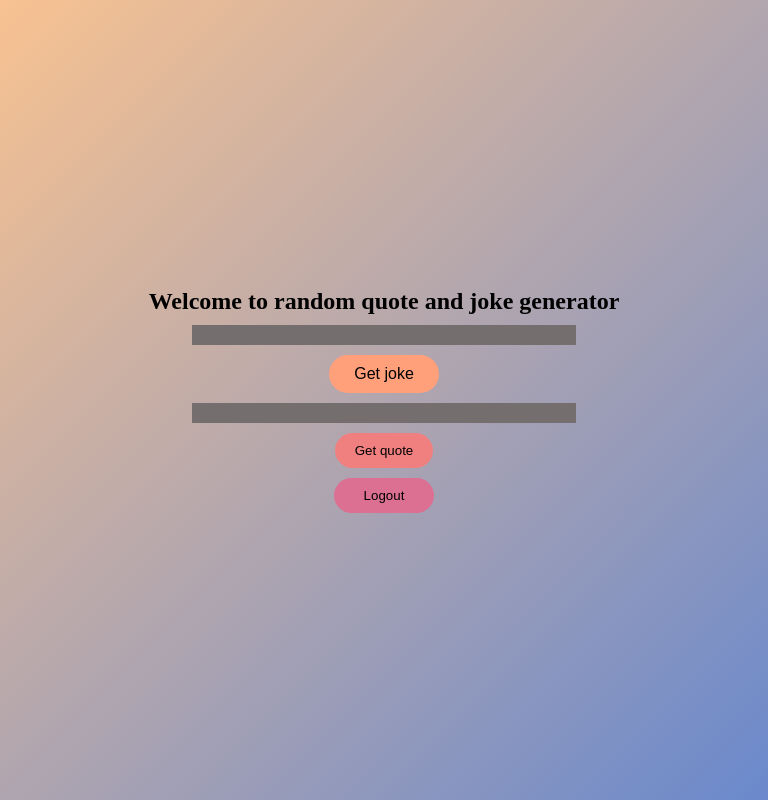
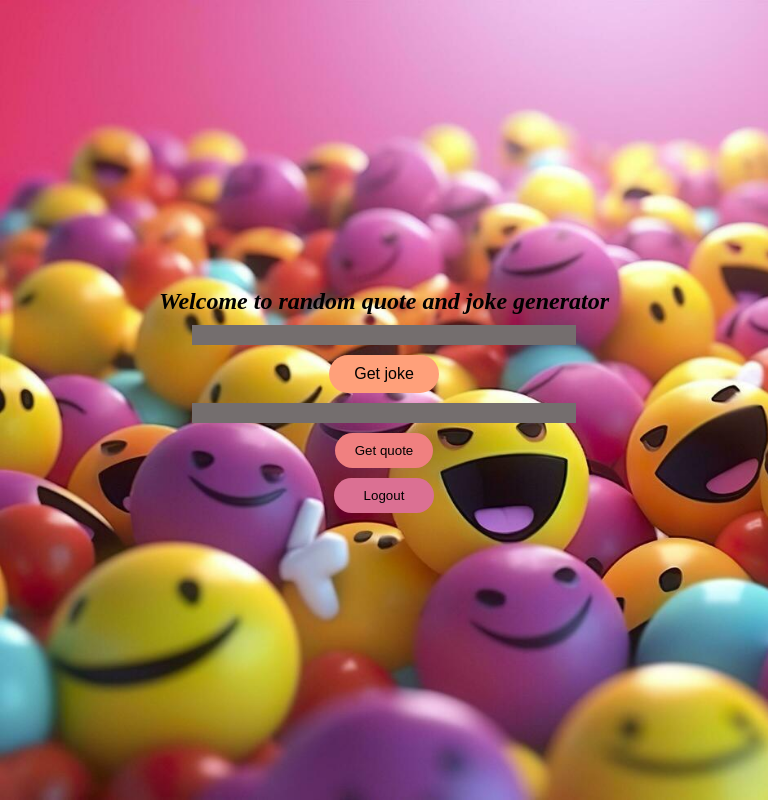
Before and after one commit to pujithadev123/JAVASCRIPTPROJECT, a plain HTML site: page code/index.html in a window 768 px wide. Drawn offline with Linux system fonts and the light colour scheme.

Commit message:
changes are commited

```diff
--- a/code/Random-quote-joke.css
+++ b/code/Random-quote-joke.css
@@ -11,10 +11,14 @@ body {
   gap: 15px;
   height: 100vh;
   width: 100vw;
-  background: linear-gradient(135deg, #f8c291, #6a89cc);
+  /* background: linear-gradient(135deg, #f8c291, #6a89cc); */
+  background-image: url(../laugh-3.jpg);
+  background-size: cover;
+  background-repeat: no-repeat;
 }
 h2{
   text-align: center;
+  font-style: italic;
 }
 #jokebtn {
   border: none;
@@ -62,11 +66,15 @@ h2{
     gap: 10px;
     height: 100vh;
     width: 100vw;
-    background: linear-gradient(135deg, #f8c291, #6a89cc);
+    /* background: linear-gradient(135deg, #f8c291, #6a89cc); */
+    background-image: url(../laugh-3.jpg);
+    background-size: cover;
+    background-repeat: no-repeat;
   }
   h2{
     text-align: center;
     font-size: 1rem;
+    font-style: italic;
   }
   #text {
     font-size: 0.9rem;
@@ -126,11 +134,15 @@ h2{
     gap: 10px;
     height: 100vh;
     width: 100vw;
-    background: linear-gradient(135deg, #f8c291, #6a89cc);
+    /* background: linear-gradient(135deg, #f8c291, #6a89cc); */
+    background-image: url(../laugh-3.jpg);
+    background-size: cover;
+    background-repeat: no-repeat;
   }
   h2{
     text-align: center;
     font-size: 1.5rem;
+    font-style: italic;
   }
   #text {
     font-size: 1rem;
@@ -190,11 +202,15 @@ h2{
     gap: 10px;
     height: 100vh;
     width: 100vw;
-    background: linear-gradient(135deg, #f8c291, #6a89cc);
+    /* background: linear-gradient(135deg, #f8c291, #6a89cc); */
+    background-image: url(../laugh-3.jpg);
+    background-size: cover;
+    background-repeat: no-repeat;
   }
   h2{
     text-align: center;
     font-size: 2.5rem;
+    font-style: italic;
   }
   #text {
     font-size: 1.2rem;
--- a/login/Login.css
+++ b/login/Login.css
@@ -22,7 +22,10 @@ body {
   gap: 10px;
   height: 100vh;
   width: 100vw;
-  background: linear-gradient(rgba(240, 150, 240, 0.986), rgb(250, 250, 94));
+  /* background: linear-gradient(rgba(240, 150, 240, 0.986), rgb(250, 250, 94)); */
+  background-image: url(../laugh-2.jpg);
+    background-size: cover;
+    background-repeat: no-repeat;
 }
 #loginForm {
   display: flex;
@@ -76,7 +79,10 @@ button[type="submit"] {
     gap: 10px;
     height: 100vh;
     width: 100vw;
-    background: linear-gradient(rgba(240, 150, 240, 0.986), rgb(250, 250, 94));
+    /* background: linear-gradient(rgba(240, 150, 240, 0.986), rgb(250, 250, 94)); */
+    background-image: url(../laugh-2.jpg);
+    background-size: cover;
+    background-repeat: no-repeat;
   }
   #loginForm {
     display: flex;
@@ -138,7 +144,10 @@ button[type="submit"] {
     gap: 10px;
     height: 100vh;
     width: 100vw;
-    background: linear-gradient(rgba(240, 150, 240, 0.986), rgb(250, 250, 94));
+    /* background: linear-gradient(rgba(240, 150, 240, 0.986), rgb(250, 250, 94)); */
+    background-image: url(../laugh-2.jpg);
+    background-size: cover;
+    background-repeat: no-repeat;
   }
   #loginForm {
     display: flex;
@@ -196,7 +205,10 @@ button[type="submit"] {
     gap: 7px;
     height: 100vh;
     width: 100vw;
-    background: linear-gradient(rgba(240, 150, 240, 0.986), rgb(250, 250, 94));
+    /* background: linear-gradient(rgba(240, 150, 240, 0.986), rgb(250, 250, 94)); */
+    background-image: url(../laugh-2.jpg);
+    background-size: cover;
+    background-repeat: no-repeat;
   }
   #loginForm {
     display: flex;
@@ -208,6 +220,7 @@ button[type="submit"] {
     border: 2px solid black;
     border-radius: 10px;
     font-size: 0.9rem;
+     background: linear-gradient(rgba(240, 150, 240, 0.986), rgb(250, 250, 94));
 
   }
   #loginForm:hover{
--- a/signup/Signup.css
+++ b/signup/Signup.css
@@ -19,7 +19,10 @@ body {
   gap: 10px;
   height: 100vh;
   width: 100vw;
-  background: linear-gradient(135deg, #f8c291, #6a89cc);
+  /* background: linear-gradient(135deg, #f8c291, #6a89cc); */
+  background-image: url(../laugh_img.jpg);
+  background-size: cover;
+  background-repeat: no-repeat;
 }
 #registrationForm {
   display: flex;
@@ -86,7 +89,10 @@ input[type="password"] {
     gap: 10px;
     height: 100vh;
     width: 100vw;
-    background: linear-gradient(135deg, #f8c291, #6a89cc);
+    /* background: linear-gradient(135deg, #f8c291, #6a89cc); */
+    background-image: url(../laugh_img.jpg);
+    background-size: cover;
+    background-repeat: no-repeat;
   }
   #registrationForm {
     display: flex;
@@ -156,7 +162,10 @@ input[type="password"] {
     gap: 10px;
     height: 100vh;
     width: 100vw;
-    background: linear-gradient(135deg, #f8c291, #6a89cc);
+    /* background: linear-gradient(135deg, #f8c291, #6a89cc); */
+    background-image: url(../laugh_img.jpg);
+    background-size: cover;
+    background-repeat: no-repeat;
   }
   #registrationForm {
     display: flex;
@@ -235,7 +244,10 @@ input[type="password"] {
     gap: 10px;
     height: 100vh;
     width: 100vw;
-    background: linear-gradient(135deg, #f8c291, #6a89cc);
+    /* background: linear-gradient(135deg, #f8c291, #6a89cc); */
+    background-image: url(../laugh_img.jpg);
+    background-size: cover;
+    background-repeat: no-repeat;
   }
   #registrationForm {
     display: flex;
```
Also changed, not shown: laugh-2.jpg (added), laugh-3.jpg (added), laugh_img.jpg (added).
